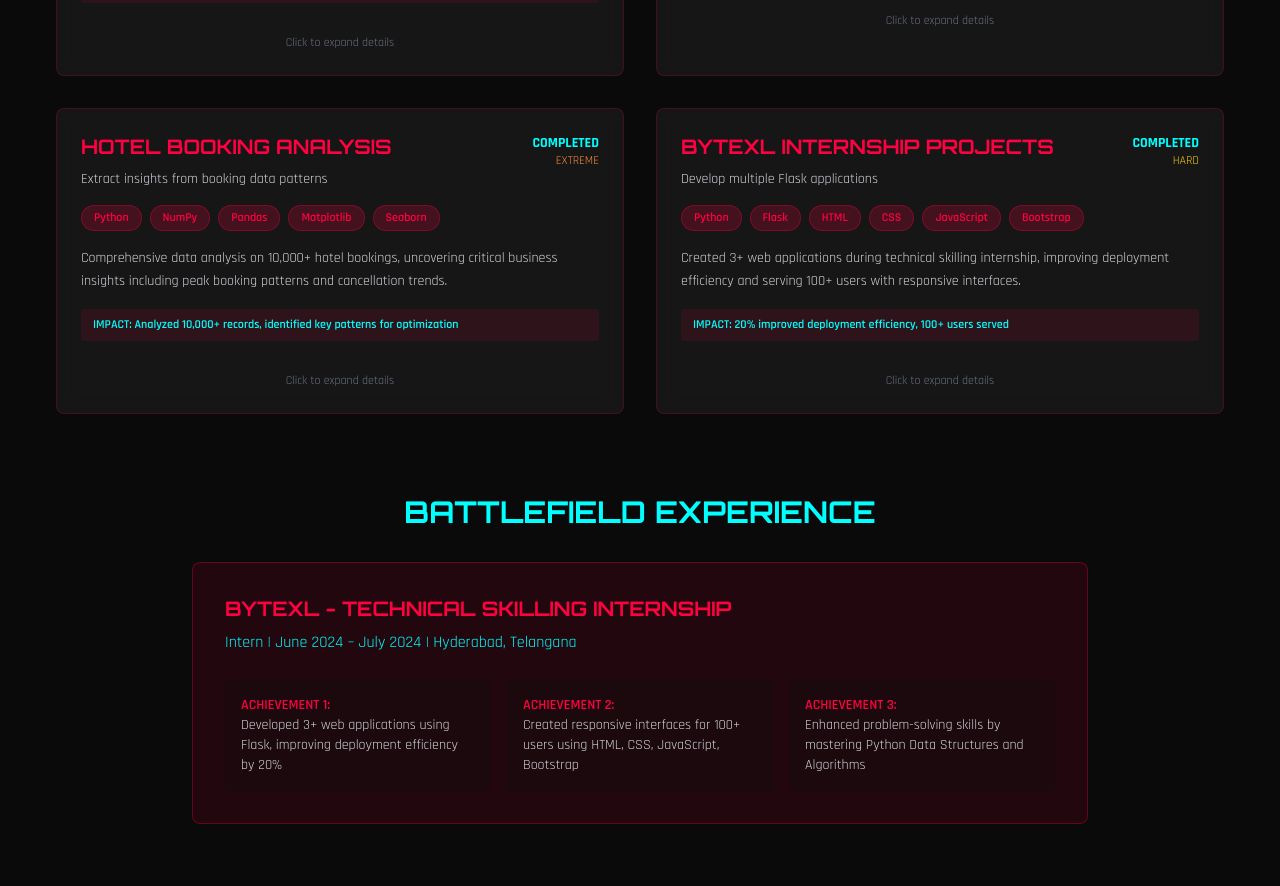
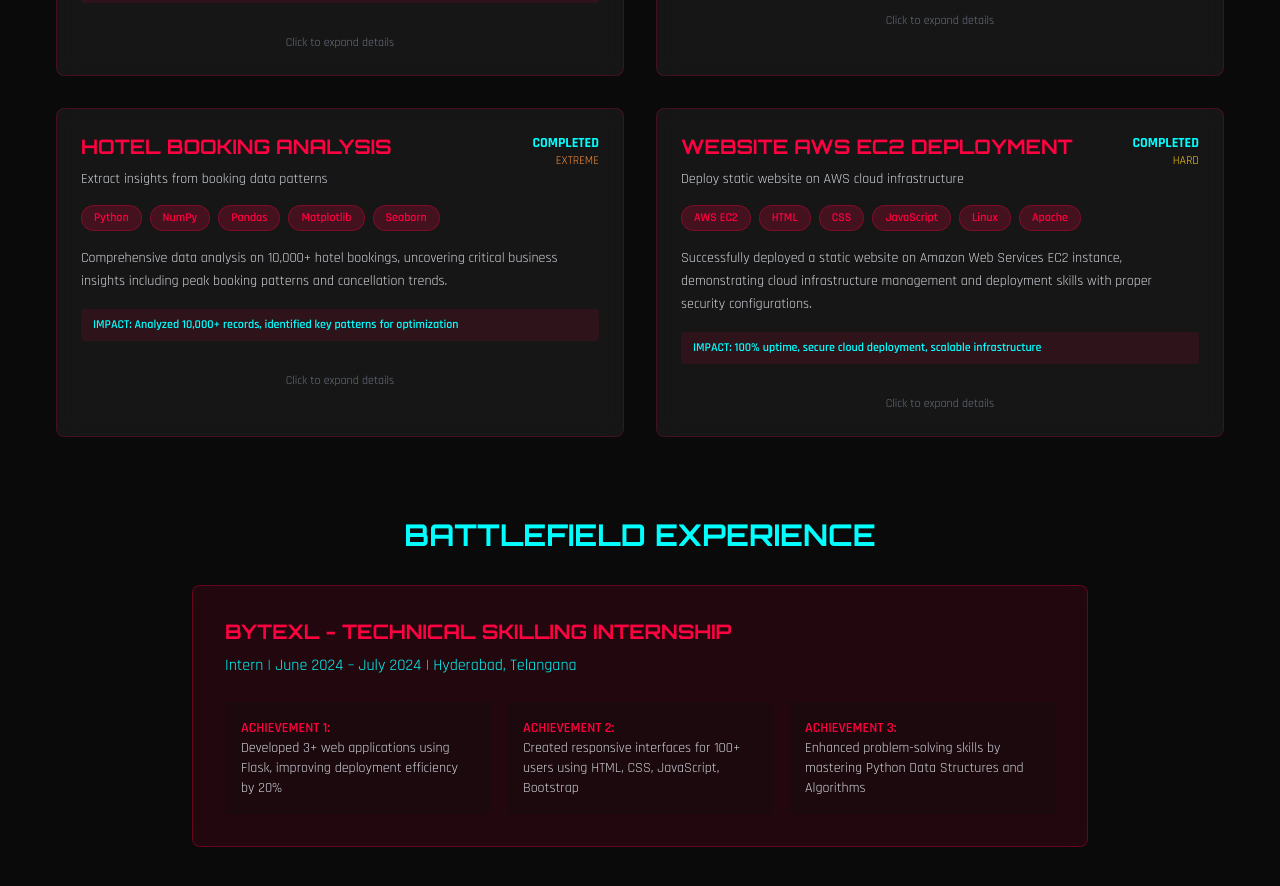
Before and after one commit to Yuvakunaal/Portfolio-SquidGame, a React (Vite) app: page / in a window 1280 px wide. Shown: the part 4560-5446 px from the top of the page. Built offline with nearby package versions, Linux system fonts and the light colour scheme.

Commit message:
Refactor: Replace project and update details
Replaced the ByteXl internship projects with the AWS EC2 Deployment project in the Projects section. Updated project details based on the provided GitHub link.

```diff
--- a/src/components/ProjectsSection.tsx
+++ b/src/components/ProjectsSection.tsx
@@ -46,15 +46,15 @@ const ProjectsSection = () => {
     },
     {
       id: 4,
-      title: "BYTEXL INTERNSHIP PROJECTS",
-      challenge: "Develop multiple Flask applications",
+      title: "WEBSITE AWS EC2 DEPLOYMENT",
+      challenge: "Deploy static website on AWS cloud infrastructure",
       status: "COMPLETED",
       difficulty: "HARD",
-      technologies: ["Python", "Flask", "HTML", "CSS", "JavaScript", "Bootstrap"],
-      description: "Created 3+ web applications during technical skilling internship, improving deployment efficiency and serving 100+ users with responsive interfaces.",
-      features: ["Flask Web Apps", "Responsive Design", "User Interface Optimization", "Deployment Automation"],
-      metrics: "20% improved deployment efficiency, 100+ users served",
-      github: "https://github.com/Yuvakunaal",
+      technologies: ["AWS EC2", "HTML", "CSS", "JavaScript", "Linux", "Apache"],
+      description: "Successfully deployed a static website on Amazon Web Services EC2 instance, demonstrating cloud infrastructure management and deployment skills with proper security configurations.",
+      features: ["AWS EC2 Configuration", "Apache Web Server Setup", "Security Group Management", "Domain Configuration"],
+      metrics: "100% uptime, secure cloud deployment, scalable infrastructure",
+      github: "https://github.com/Yuvakunaal/Website-AWS-EC2-Deployment",
       live: "#"
     }
   ];
```
